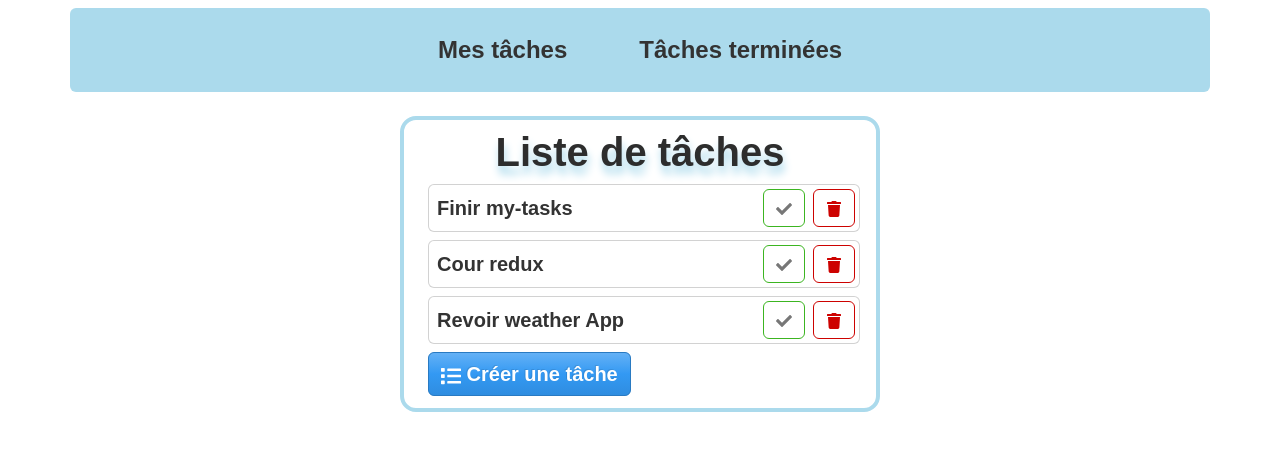
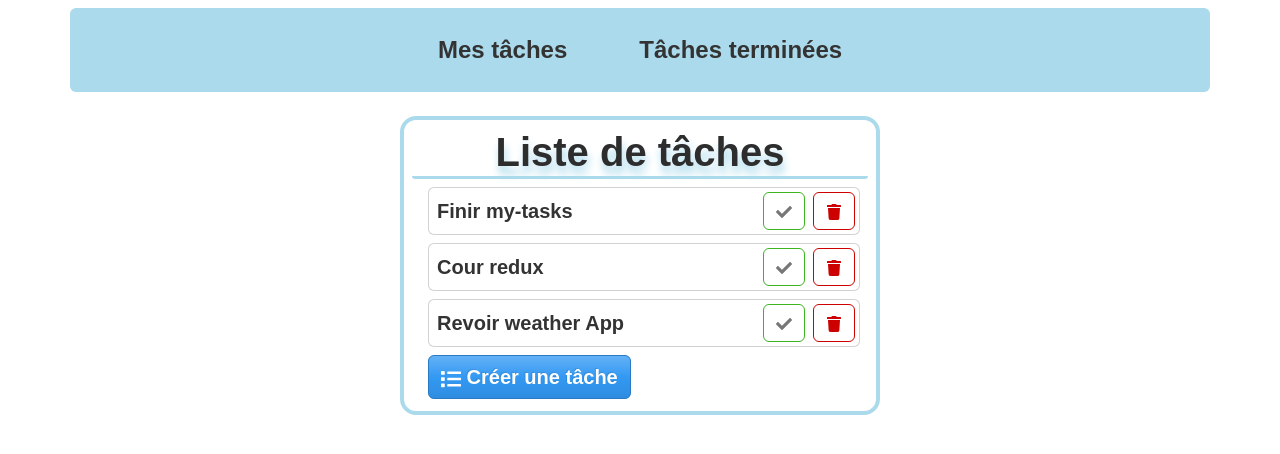
Before and after one commit to Chaambane/my-task, a React (Create React App) app: page / in a window 1280 px wide. Shown: the top 454 px of the page. Built offline with nearby package versions, Linux system fonts and the light colour scheme; a web font is replaced by a local one.

Commit message:
feat(TileH1) add border in bottom

```diff
--- a/src/containers/MyTasksManager/MyTasksManager.js
+++ b/src/containers/MyTasksManager/MyTasksManager.js
@@ -37,7 +37,10 @@ class MyTasksManager extends Component {
 
         // console.log(newTasksList);
 
-        this.setState({tasksList: newTasksList});
+        this.setState({
+            tasksList: newTasksList,
+            addTask: false
+        });
     }
 
     handleDeleteTask = (id) => {
--- a/src/index.css
+++ b/src/index.css
@@ -26,6 +26,8 @@ body{
 }
 #main h1{
   text-shadow: 0.1rem 0.5rem 0.5rem rgb(171, 218, 236);
+  border-bottom: 0.2rem solid rgb(171, 218, 236);
+  border-radius: 0.2rem;
 }
 section .card:hover{
   border-color: rgb(171, 218, 236);
```
Also changed, not shown: src/App.css (added).
